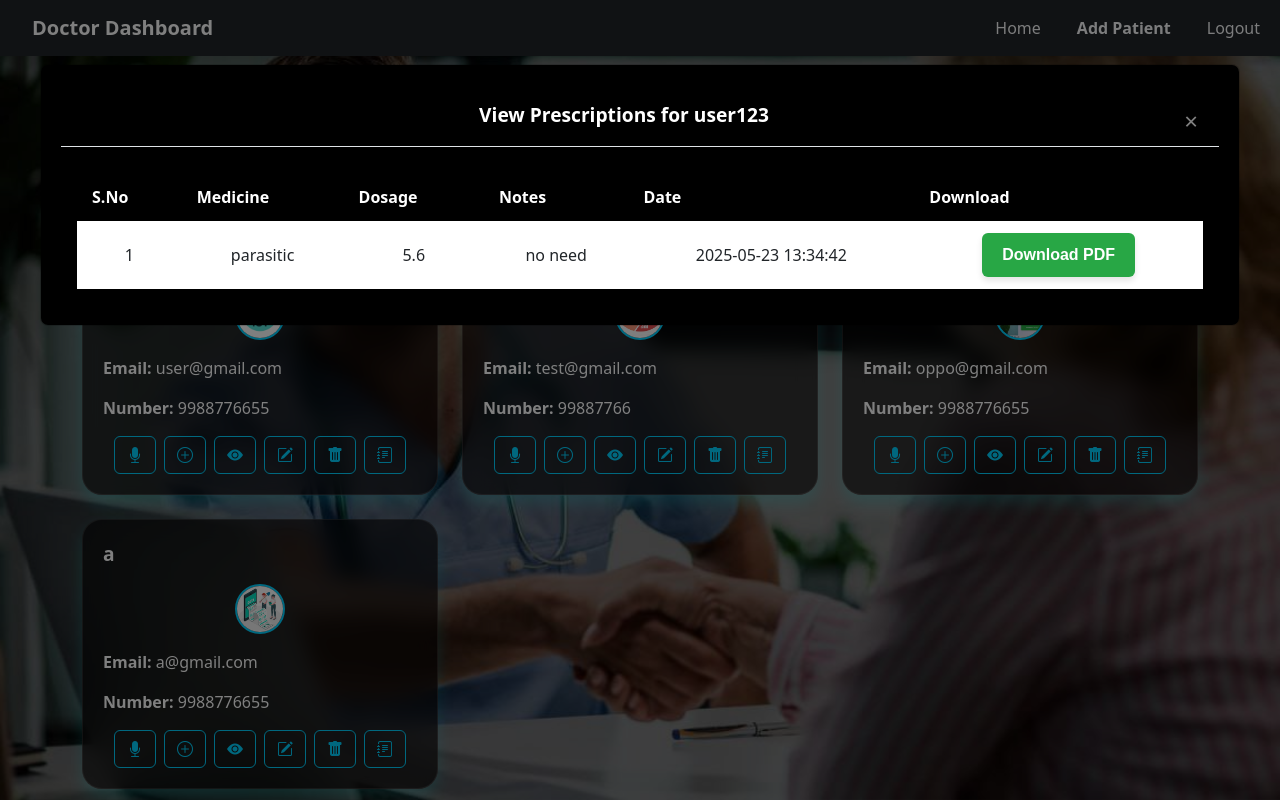
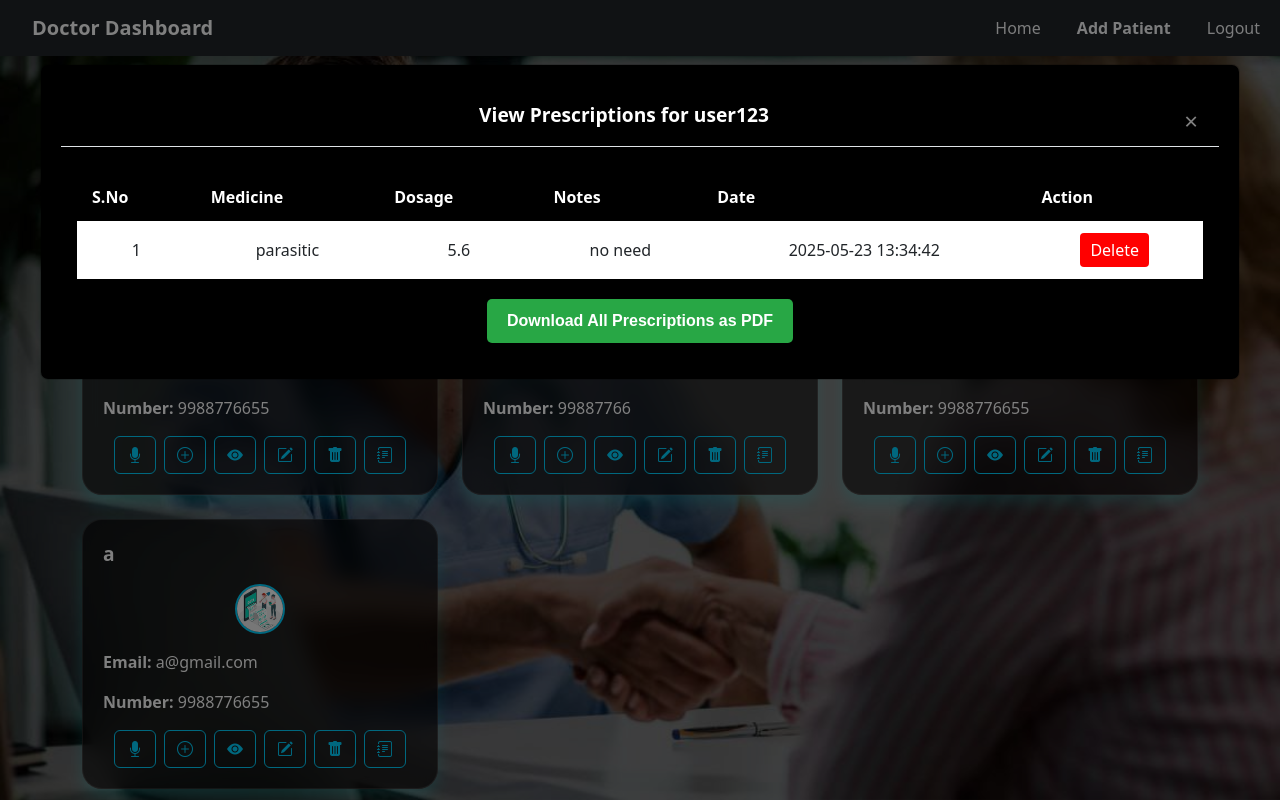
Before and after one commit to Sagar7891/skin_diseases, a Flask app: page /doctor/users in a window 1280 px wide, after a click on "View Prescription". Run offline with Flask 3, Linux system fonts and the light colour scheme; a user stored in the database is signed in; data comes from the database, SQL or seed files in the repository.

Commit message:
last moment changesss

```diff
--- a/app.py
+++ b/app.py
@@ -528,6 +528,9 @@ def download_prescription(user_id):
     return response
 
 
+
+
+
 @app.route('/doctor/edit_patient/<int:user_id>', methods=['GET', 'POST'])
 def edit_patient(user_id):
     if session.get('role') != 'doctor':
@@ -614,6 +617,23 @@ def add_prescription(user_id):
 
     conn.close()
     return redirect(url_for('doctor_users'))
+
+@app.route('/doctor/delete_prescription/<int:prescription_id>', methods=['POST'])
+def delete_prescription(prescription_id):
+    if session.get('role') != 'doctor':
+        flash("Unauthorized access", "danger")
+        return redirect(url_for('login'))
+
+    conn = get_db_connection()
+    cursor = conn.cursor()
+
+    cursor.execute("DELETE FROM prescriptions WHERE id = %s", (prescription_id,))
+    conn.commit()
+
+    conn.close()
+    flash('Prescription deleted successfully!', 'success')
+    return redirect(request.referrer or url_for('doctor_users'))
+
 
 @app.route('/doctor/view_prescriptions/<int:user_id>')
 def view_prescriptions(user_id):
--- a/templates/doctor_userlist.html
+++ b/templates/doctor_userlist.html
@@ -655,8 +655,7 @@
         <div class="modal-header">
             <h5 class="modal-title" style="color: white;">View Prescriptions for {{ user.name }}</h5>
             <button class="btn-close" style="color: white !important; font-size: 24px; background: none; border: none; cursor: pointer;"
-    onclick="closeModal('viewPrescriptionModal{{ loop.index }}')">&times;</button>
-
+                    onclick="closeModal('viewPrescriptionModal{{ loop.index }}')">&times;</button>
         </div>
         <div class="modal-body">
             {% set user_prescriptions = detection_map.get(user.email, []) %}
@@ -669,7 +668,7 @@
                         <th>Dosage</th>
                         <th>Notes</th>
                         <th>Date</th>
-                        <th> Download</th>
+                        <th>Action</th> <!-- Added column header -->
                     </tr>
                 </thead>
                 <tbody>
@@ -680,22 +679,36 @@
                         <td>{{ prescription.dosage }}</td>
                         <td>{{ prescription.notes }}</td>
                         <td>{{ prescription.created_at }}</td>
-                        <td> <a href="{{ url_for('download_prescription', user_id=user.id) }}"
-                                class="custom-download-btn" target="_blank">
-                                Download PDF
-                            </a>
-
+                        <td>
+                            <!-- Delete Button Form -->
+                            <form method="POST" action="{{ url_for('delete_prescription', prescription_id=prescription.id) }}" style="display:inline;">
+                                <button type="submit" onclick="return confirm('Are you sure you want to delete this prescription?')"
+                                        style="background-color: red; color: white; border: none; padding: 5px 10px; border-radius: 4px; cursor: pointer;">
+                                    Delete
+                                </button>
+                            </form>
                         </td>
                     </tr>
                     {% endfor %}
                 </tbody>
             </table>
+
+            <!-- Single Download Button -->
+            <div style="text-align: center; margin-top: 20px;">
+                <a href="{{ url_for('download_prescription', user_id=user.id) }}"
+                   class="custom-download-btn" target="_blank"
+                   style="padding: 10px 20px; background-color: #28a745; color: white; text-decoration: none; border-radius: 5px;">
+                    Download All Prescriptions as PDF
+                </a>
+            </div>
+
             {% else %}
             <p>No prescriptions found for this patient.</p>
             {% endif %}
         </div>
     </div>
 </div>
+
 
 
     <script>
```
